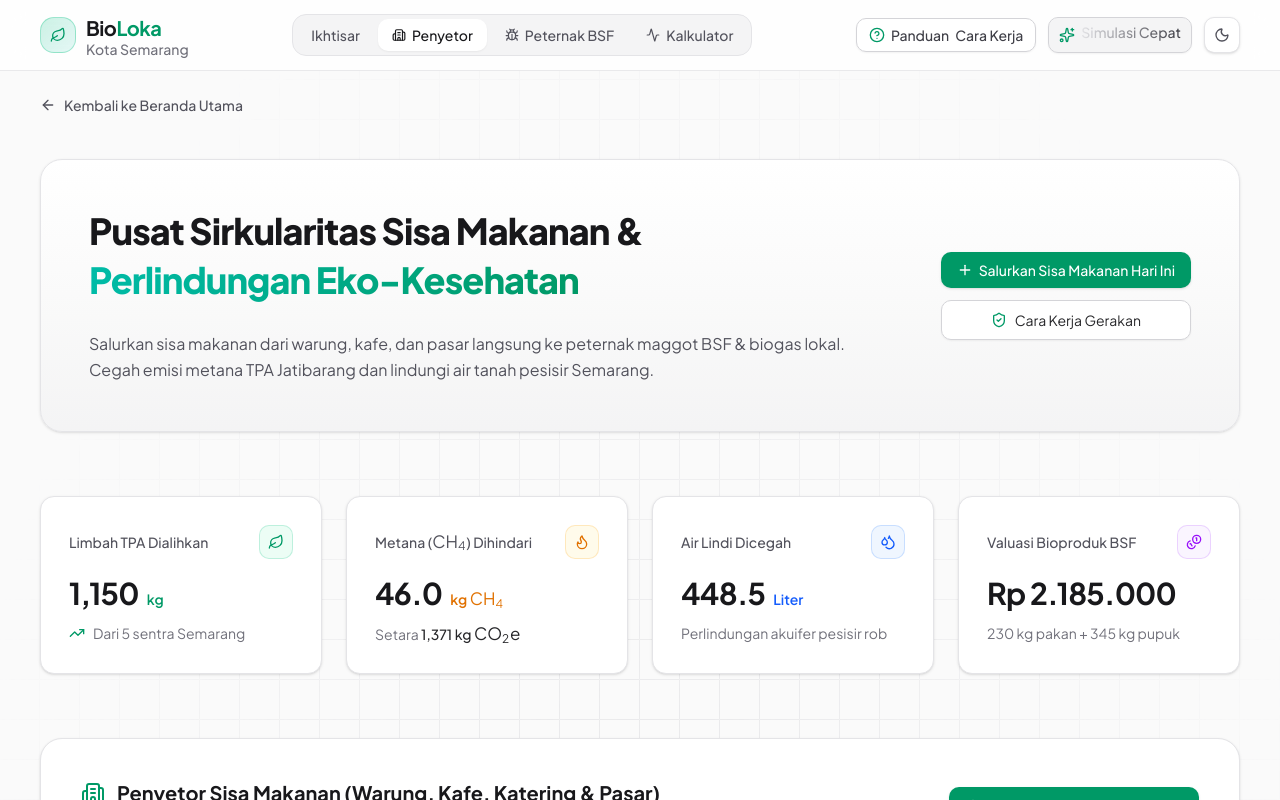
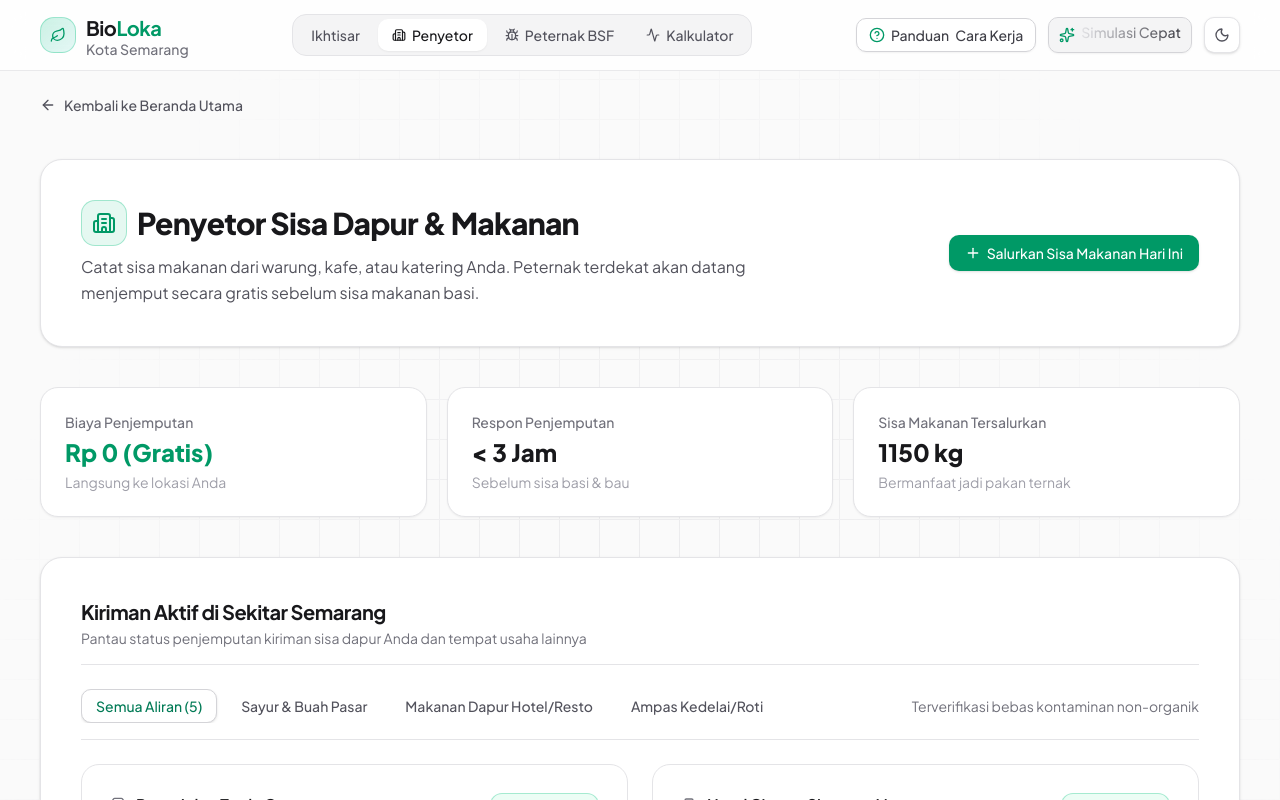
Before and after one commit to hi-aprilwang/bioloka, a Next.js app: page /dashboard in a window 1280 px wide. Both pictures are taken after a click on the button "Penyetor". Shown: the top 800 px of the page. Built offline with nearby package versions, Linux system fonts and the light colour scheme.

Commit message:
feat(dashboard): tailor Penyetor and Peternak tabs strictly to operational needs without overwhelming stats or chemical jargon

```diff
--- a/src/app/dashboard/page.tsx
+++ b/src/app/dashboard/page.tsx
@@ -132,6 +132,9 @@ function DashboardContent() {
           </div>
         )}
 
+        {/* Tab 1: Dashboard Overview (Dinas Lingkungan & Pemantau Kota) */}
+        {activeTab === "overview" && (
+          <div className="space-y-10 sm:space-y-14">
             {/* Platform Control Banner */}
             <div className="rounded-3xl border border-zinc-200 dark:border-zinc-800/90 bg-gradient-to-b from-white via-zinc-50 to-zinc-100 dark:from-zinc-900/90 dark:via-zinc-900/50 dark:to-zinc-950/80 p-8 sm:p-10 lg:p-12 backdrop-blur-md relative overflow-hidden shadow-sm">
               <div className="relative z-10 flex flex-col lg:flex-row lg:items-center lg:justify-between gap-8">
@@ -146,8 +149,7 @@ function DashboardContent() {
                   </h1>
 
                   <p className="text-sm sm:text-base text-zinc-600 dark:text-zinc-400 leading-relaxed">
-                Salurkan sisa makanan dari warung, kafe, dan pasar langsung ke peternak maggot BSF & biogas lokal.
-                Cegah emisi metana TPA Jatibarang dan lindungi air tanah pesisir Semarang.
+                    Pemantauan tonnase limbah TPA Jatibarang yang dialihkan, reduksi emisi metana standar IPCC, dan valuasi ekonomi sirkular Kota Semarang.
                   </p>
                 </div>
 
@@ -161,12 +163,9 @@ function DashboardContent() {
               </div>
             </div>
 
-        {/* Global Impact Scorecards */}
+            {/* Global Impact Scorecards for DLH & City Overview */}
             <ImpactScorecard impact={aggregateImpact} />
 
-        {/* Tab 1: Dashboard Overview */}
-        {activeTab === "overview" && (
-          <div className="space-y-10 sm:space-y-14">
             <div className="rounded-3xl border border-zinc-200 dark:border-zinc-800/90 bg-white dark:bg-zinc-900/40 p-8 sm:p-10 space-y-8 shadow-sm">
               <div className="flex flex-col sm:flex-row sm:items-center justify-between gap-4 pb-4 border-b border-zinc-200 dark:border-zinc-800/80">
                 <div>
@@ -179,7 +178,7 @@ function DashboardContent() {
                 </div>
                 <Badge
                   variant="outline"
-                  className="border-emerald-500/30 bg-emerald-50 dark:bg-emerald-500/10 text-emerald-700 dark:text-emerald-300 text-sm font-mono px-3.5 py-1.5 self-start sm:self-auto"
+                  className="border-emerald-500/30 bg-emerald-50 dark:bg-emerald-500/10 text-emerald-700 dark:text-emerald-300 text-sm font-semibold px-3.5 py-1.5 self-start sm:self-auto"
                 >
                   {batches.filter((b) => b.status === "available").length} Siap Dijemput
                 </Badge>
@@ -192,41 +191,59 @@ function DashboardContent() {
           </div>
         )}
 
-        {/* Tab 2: Producer Portal (Hotel/Pasar/Warung) */}
+        {/* Tab 2: Producer Portal (Warung, Resto, Pasar) - Direct & Need-Focused */}
         {activeTab === "producers" && (
-          <div className="space-y-10 sm:space-y-14">
-            <div className="rounded-3xl border border-zinc-200 dark:border-zinc-800/90 bg-white dark:bg-zinc-900/60 p-8 sm:p-10 space-y-8 shadow-sm">
-              <div className="flex flex-col sm:flex-row sm:items-center justify-between gap-4 pb-4 border-b border-zinc-200 dark:border-zinc-800/80">
-                <div>
-                  <h2 className="text-xl font-bold text-zinc-900 dark:text-white flex items-center gap-3">
-                    <Building2 className="h-6 w-6 text-emerald-600 dark:text-emerald-400" />
-                    Penyetor Sisa Makanan (Warung, Kafe, Katering & Pasar)
-                  </h2>
-                  <p className="text-sm text-zinc-500 dark:text-zinc-400 mt-1">
-                    Catatkan sisa makanan dapur yang siap dijemput oleh peternak terdekat
+          <div className="space-y-8 sm:space-y-10">
+            {/* Action-Oriented Header Strip for Warung/Resto */}
+            <div className="rounded-3xl border border-zinc-200 dark:border-zinc-800/90 bg-white dark:bg-zinc-900/80 p-8 sm:p-10 shadow-sm flex flex-col md:flex-row md:items-center justify-between gap-6">
+              <div className="space-y-2 max-w-2xl">
+                <div className="flex items-center gap-2.5">
+                  <div className="rounded-xl bg-emerald-500/10 p-2.5 border border-emerald-500/30 text-emerald-600 dark:text-emerald-400">
+                    <Building2 className="h-6 w-6" />
+                  </div>
+                  <h1 className="text-2xl sm:text-3xl font-extrabold tracking-tight text-zinc-900 dark:text-white">
+                    Penyetor Sisa Dapur & Makanan
+                  </h1>
+                </div>
+                <p className="text-sm sm:text-base text-zinc-600 dark:text-zinc-400 leading-relaxed">
+                  Catat sisa makanan dari warung, kafe, atau katering Anda. Peternak terdekat akan datang menjemput secara gratis sebelum sisa makanan basi.
                 </p>
               </div>
+
+              <div className="shrink-0 flex items-center gap-3">
                 <BatchCreateDialog onAddBatch={handleAddBatch} />
               </div>
+            </div>
 
-              {/* Practical Dispatch Summary Card */}
-              <div className="rounded-2xl border border-zinc-200 dark:border-zinc-800 bg-zinc-50/80 dark:bg-zinc-950/40 p-6 sm:p-8 flex flex-col lg:flex-row lg:items-center justify-between gap-6">
-                <div className="flex items-center gap-4">
-                  <div className="rounded-2xl bg-emerald-500/10 p-3.5 border border-emerald-500/30 text-emerald-600 dark:text-emerald-400 shrink-0">
-                    <ShieldCheck className="h-9 w-9" />
+            {/* Quick Practical Stats for Producers */}
+            <div className="grid grid-cols-1 sm:grid-cols-3 gap-5">
+              <div className="rounded-2xl border border-zinc-200 dark:border-zinc-800 bg-white dark:bg-zinc-900/60 p-6 space-y-1 shadow-xs">
+                <span className="text-sm font-medium text-zinc-500 block">Biaya Penjemputan</span>
+                <span className="text-2xl font-extrabold text-emerald-600 dark:text-emerald-400 block">Rp 0 (Gratis)</span>
+                <span className="text-sm text-zinc-400 block">Langsung ke lokasi Anda</span>
               </div>
-                  <div>
-                    <span className="text-base font-bold text-zinc-900 dark:text-white block">
-                      Status Penyaluran Sisa Dapur Semarang
-                    </span>
-                    <p className="text-sm text-zinc-600 dark:text-zinc-400 mt-1.5 leading-relaxed">
-                      Total {aggregateImpact.divertedWeightKg} kg sisa makanan bersih telah tersalurkan langsung ke peternak lokal tanpa menumpuk di TPA.
-                    </p>
+              <div className="rounded-2xl border border-zinc-200 dark:border-zinc-800 bg-white dark:bg-zinc-900/60 p-6 space-y-1 shadow-xs">
+                <span className="text-sm font-medium text-zinc-500 block">Respon Penjemputan</span>
+                <span className="text-2xl font-extrabold text-zinc-900 dark:text-white block">&lt; 3 Jam</span>
+                <span className="text-sm text-zinc-400 block">Sebelum sisa basi & bau</span>
+              </div>
+              <div className="rounded-2xl border border-zinc-200 dark:border-zinc-800 bg-white dark:bg-zinc-900/60 p-6 space-y-1 shadow-xs">
+                <span className="text-sm font-medium text-zinc-500 block">Sisa Makanan Tersalurkan</span>
+                <span className="text-2xl font-extrabold text-zinc-900 dark:text-white block">{totalDivertedKg} kg</span>
+                <span className="text-sm text-zinc-400 block">Bermanfaat jadi pakan ternak</span>
               </div>
             </div>
-                <div className="text-left sm:text-right shrink-0">
-                  <span className="text-sm text-zinc-500 block">Estimasi Waktu Jemput</span>
-                  <span className="text-base font-bold text-emerald-600 dark:text-emerald-400">&lt; 3 Jam dari Pendaftaran</span>
+
+            {/* Live Batch List */}
+            <div className="rounded-3xl border border-zinc-200 dark:border-zinc-800/90 bg-white dark:bg-zinc-900/60 p-8 sm:p-10 space-y-6 shadow-sm">
+              <div className="flex items-center justify-between pb-4 border-b border-zinc-200 dark:border-zinc-800/80">
+                <div>
+                  <h2 className="text-lg sm:text-xl font-bold text-zinc-900 dark:text-white tracking-tight">
+                    Kiriman Aktif di Sekitar Semarang
+                  </h2>
+                  <p className="text-sm text-zinc-500 mt-0.5">
+                    Pantau status penjemputan kiriman sisa dapur Anda dan tempat usaha lainnya
+                  </p>
                 </div>
               </div>
 
@@ -235,29 +252,73 @@ function DashboardContent() {
           </div>
         )}
 
-        {/* Tab 3: Valorizer Facility Portal */}
+        {/* Tab 3: Valorizer Facility Portal (Peternak Maggot & Biogas) - Direct & Need-Focused */}
         {activeTab === "valorizers" && (
-          <div className="space-y-10 sm:space-y-14">
-            <div className="rounded-3xl border border-zinc-200 dark:border-zinc-800/90 bg-white dark:bg-zinc-900/60 p-8 sm:p-10 space-y-8 shadow-sm">
-              <div className="pb-4 border-b border-zinc-200 dark:border-zinc-800/80">
-                <h2 className="text-xl font-bold text-zinc-900 dark:text-white flex items-center gap-3">
-                  <Bug className="h-6 w-6 text-emerald-600 dark:text-emerald-400" />
-                  Peternak Maggot BSF & Pengolah Biogas Semarang
-                </h2>
-                <p className="text-sm text-zinc-500 dark:text-zinc-400 mt-1">
-                  Temukan pasokan sisa makanan segar terdekat untuk pakan maggot berprotein tinggi dan biogas
+          <div className="space-y-8 sm:space-y-10">
+            {/* Action-Oriented Header Strip for Peternak */}
+            <div className="rounded-3xl border border-zinc-200 dark:border-zinc-800/90 bg-white dark:bg-zinc-900/80 p-8 sm:p-10 shadow-sm flex flex-col md:flex-row md:items-center justify-between gap-6">
+              <div className="space-y-2 max-w-2xl">
+                <div className="flex items-center gap-2.5">
+                  <div className="rounded-xl bg-amber-500/10 p-2.5 border border-amber-500/30 text-amber-600 dark:text-amber-400">
+                    <Bug className="h-6 w-6" />
+                  </div>
+                  <h1 className="text-2xl sm:text-3xl font-extrabold tracking-tight text-zinc-900 dark:text-white">
+                    Bursa Pasokan Pakan Maggot & Biogas
+                  </h1>
+                </div>
+                <p className="text-sm sm:text-base text-zinc-600 dark:text-zinc-400 leading-relaxed">
+                  Dapatkan pasokan pakan organik gratis dan segar dari warung, restoran, serta pasar di Semarang. Klaim batch terdekat untuk menekan biaya pakan hingga 60%.
                 </p>
               </div>
 
-              <ValorizerHubs />
+              <div className="shrink-0">
+                <Badge className="bg-emerald-600 hover:bg-emerald-500 text-white text-sm px-4 py-2 font-bold shadow-xs">
+                  {batches.filter((b) => b.status === "available").length} Batch Siap Jemput
+                </Badge>
+              </div>
+            </div>
 
-              <div className="pt-8 border-t border-zinc-200 dark:border-zinc-800/80">
-                <h3 className="text-base font-semibold text-zinc-800 dark:text-zinc-200 mb-4">
-                  Daftar Kiriman yang Siap Dijemput Hari Ini:
-                </h3>
+            {/* Quick Practical Stats for Peternak */}
+            <div className="grid grid-cols-1 sm:grid-cols-3 gap-5">
+              <div className="rounded-2xl border border-zinc-200 dark:border-zinc-800 bg-white dark:bg-zinc-900/60 p-6 space-y-1 shadow-xs">
+                <span className="text-sm font-medium text-zinc-500 block">Total Pasokan Tersedia</span>
+                <span className="text-2xl font-extrabold text-emerald-600 dark:text-emerald-400 block">
+                  {batches.filter((b) => b.status === "available").reduce((s, b) => s + b.weightKg, 0)} kg
+                </span>
+                <span className="text-sm text-zinc-400 block">Pakan organik segar hari ini</span>
+              </div>
+              <div className="rounded-2xl border border-zinc-200 dark:border-zinc-800 bg-white dark:bg-zinc-900/60 p-6 space-y-1 shadow-xs">
+                <span className="text-sm font-medium text-zinc-500 block">Penghematan Biaya Pakan</span>
+                <span className="text-2xl font-extrabold text-amber-600 dark:text-amber-400 block">Hingga 60%</span>
+                <span className="text-sm text-zinc-400 block">Substitusi pelet & konsentrat</span>
+              </div>
+              <div className="rounded-2xl border border-zinc-200 dark:border-zinc-800 bg-white dark:bg-zinc-900/60 p-6 space-y-1 shadow-xs">
+                <span className="text-sm font-medium text-zinc-500 block">Estimasi Hasil Maggot</span>
+                <span className="text-2xl font-extrabold text-zinc-900 dark:text-white block">
+                  {(totalDivertedKg * 0.2).toFixed(0)} kg
+                </span>
+                <span className="text-sm text-zinc-400 block">Protein segar (FCR 5:1)</span>
+              </div>
+            </div>
+
+            {/* Available Batches to Claim */}
+            <div className="rounded-3xl border border-zinc-200 dark:border-zinc-800/90 bg-white dark:bg-zinc-900/60 p-8 sm:p-10 space-y-6 shadow-sm">
+              <div className="flex items-center justify-between pb-4 border-b border-zinc-200 dark:border-zinc-800/80">
+                <div>
+                  <h2 className="text-lg sm:text-xl font-bold text-zinc-900 dark:text-white tracking-tight">
+                    Pilih & Klaim Pasokan Pakan Terdekat
+                  </h2>
+                  <p className="text-sm text-zinc-500 mt-0.5">
+                    Klik &ldquo;Saya Siap Jemput&rdquo; pada kiriman yang sesuai dengan kapasitas peternakan Anda
+                  </p>
+                </div>
+              </div>
+
               <BatchList batches={batches} onClaimBatch={handleClaimBatch} />
             </div>
-            </div>
+
+            {/* Verified Sentra Maggot Hubs */}
+            <ValorizerHubs />
           </div>
         )}
 
```
Also changed, not shown: src/components/BatchList.tsx (+7 -14 lines). Lines whose indentation alone changed are shown as unchanged.
